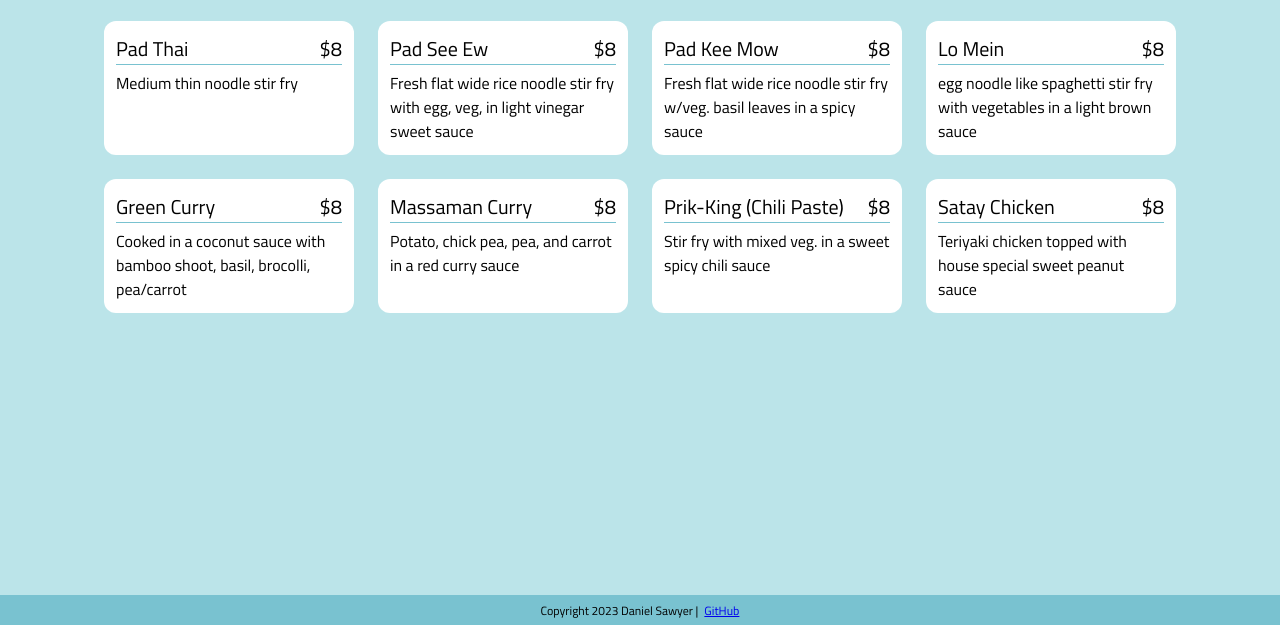
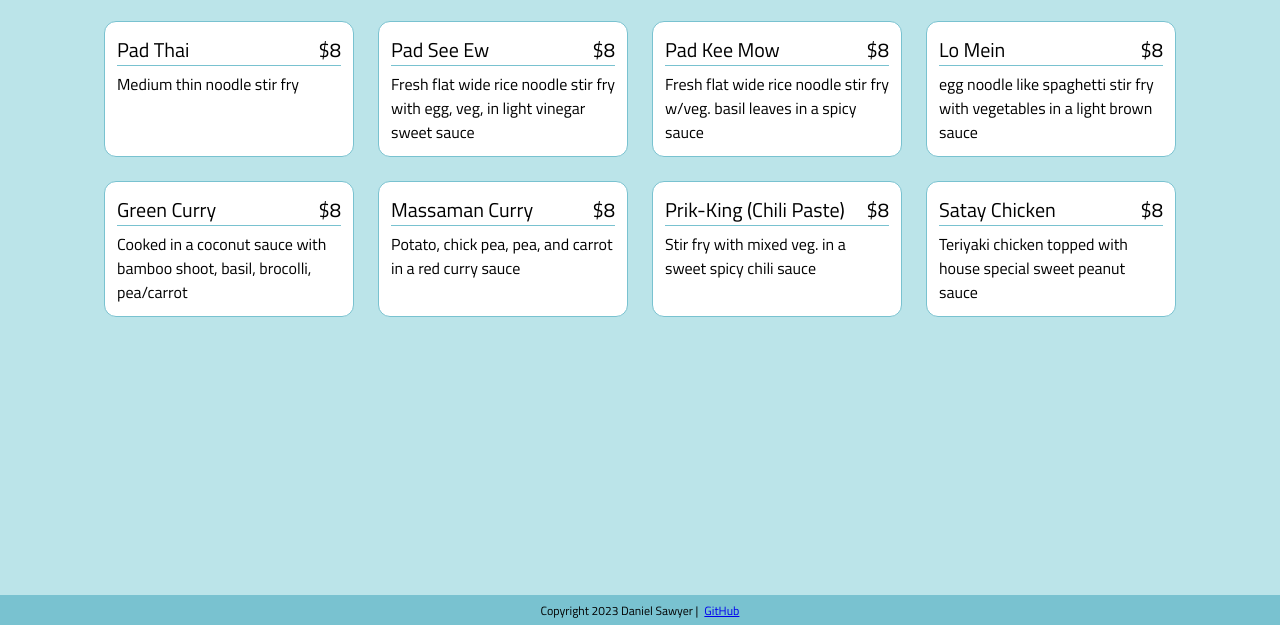
Before and after one commit to danielkurtsawyer/odin-restaurant-page, a website built with webpack: page dist/index.html in a window 1280 px wide. Both pictures are taken after a click on the button "Menu". Shown: the part 175-800 px from the top of the page. Built offline with nearby package versions, Linux system fonts and the light colour scheme.

Commit message:
Add menu item card border

```diff
--- a/src/style.css
+++ b/src/style.css
@@ -142,6 +142,7 @@ p {
 .item {
     background-color: white;
     border-radius: 12px;
+    border: 1px solid var(--dark-color);
     padding: 12px;
     font-size: 16px;
     display: flex;
```
Also changed, not shown: dist/main.js.
